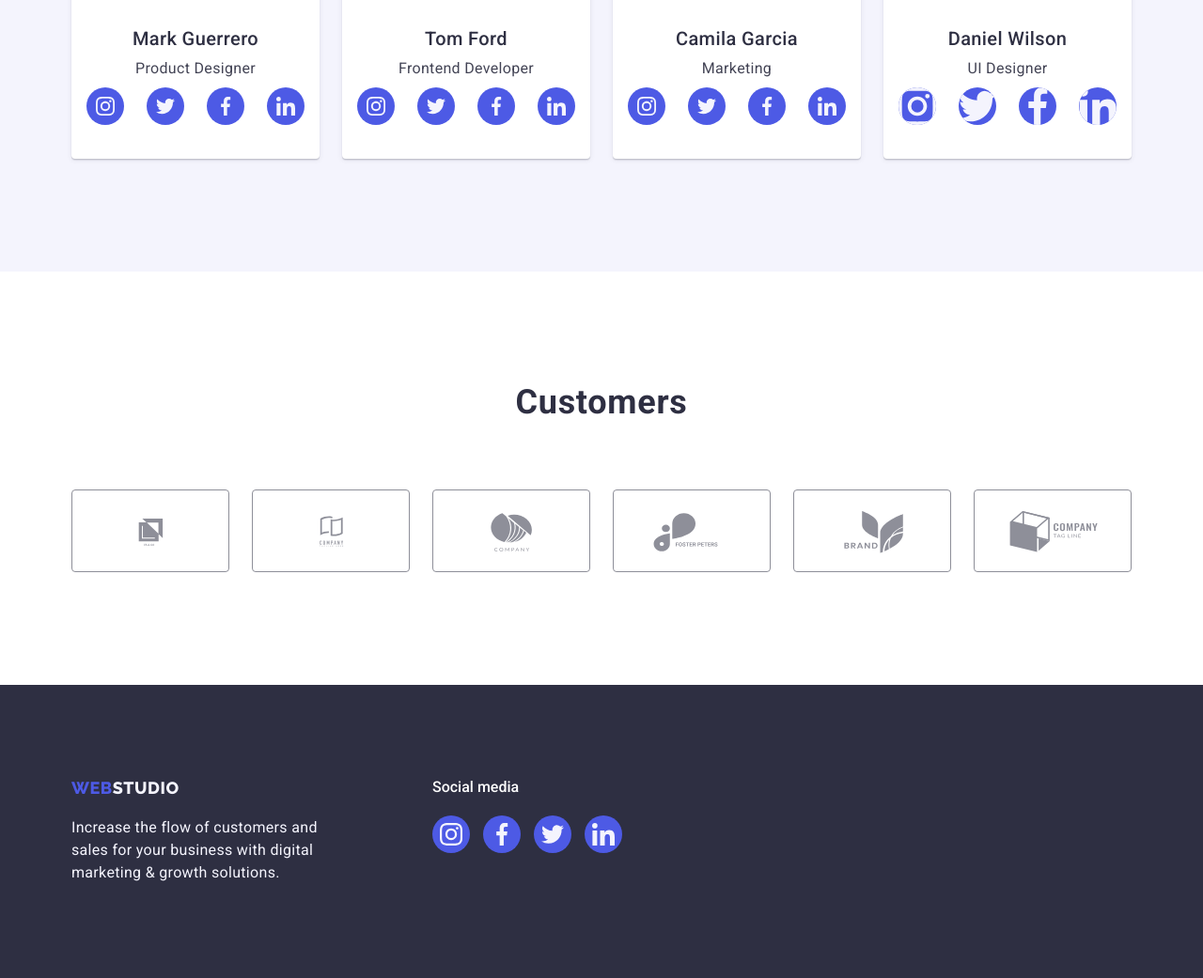
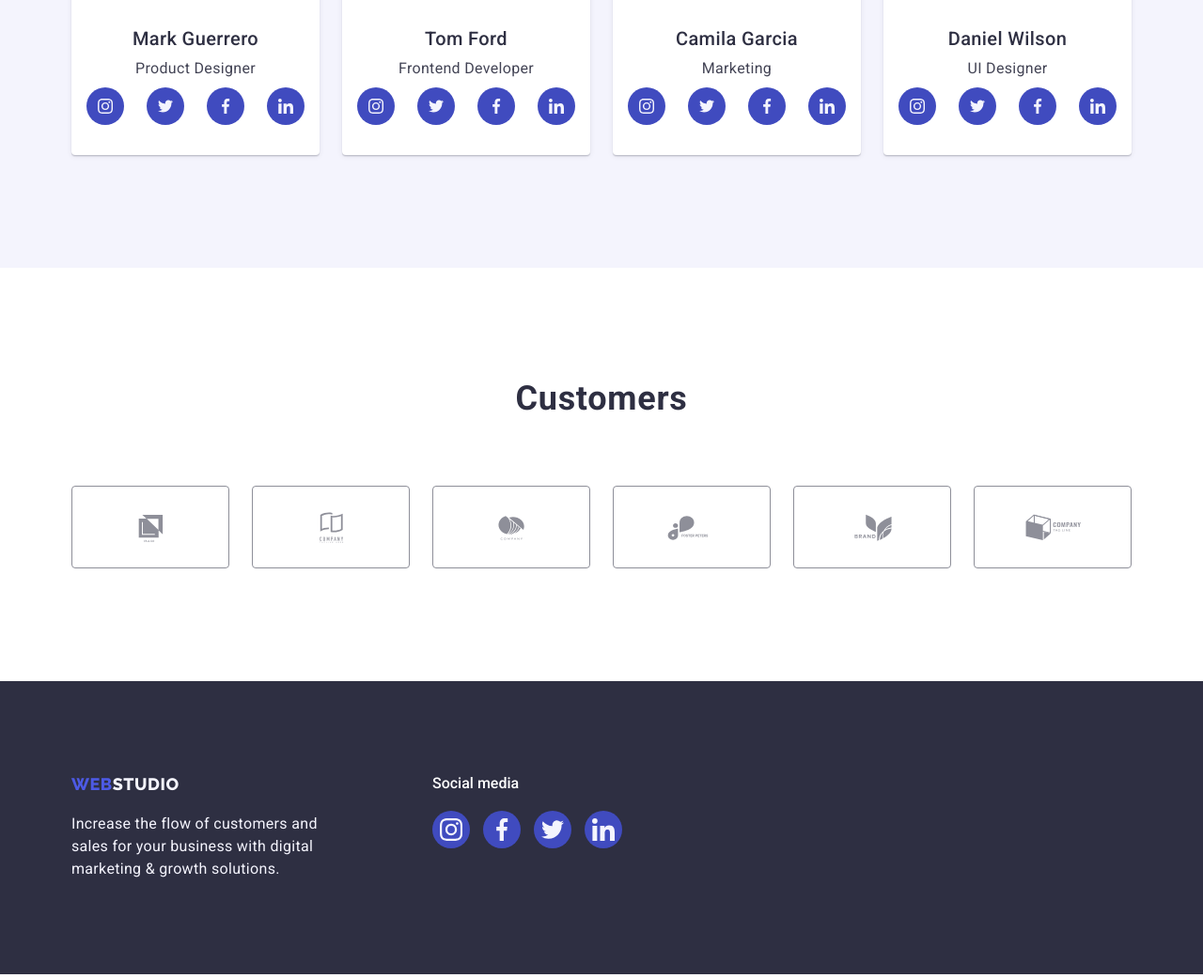
Before and after one commit to Paula-gaj/goit-markup-hw-04, a plain HTML site: page index.html in a window 1280 px wide. Shown: the part 2197-3238 px from the top of the page at 94% size. Drawn offline with nearby package versions, Linux system fonts and the light colour scheme.

Commit message:
feat: init hw 4

```diff
--- a/css/styles.css
+++ b/css/styles.css
@@ -311,15 +311,23 @@ a {
 }
 
 .icon-our-team {
-  background: var(--color-iris);
-  border-radius: 50%;
   fill: var(--color-cloud);
+  width: 16px;
+  height: 16px;
+}
+
+.our-team-link {
   width: 40px;
   height: 40px;
+  border-radius: 50%;
+  background: var(--color-ocean);
+  display: flex;
+  align-items: center;
+  justify-content: center;
 }
 
-.icon-our-team:hover,
-.icon-our-team:focus {
+.our-team-link:hover,
+.our-team-link:focus {
   background: var(--color-green);
   fill: var(--color-cloud);
   border-radius: 50%;
@@ -330,19 +338,24 @@ a {
   gap: 24px;
 }
 
-.customers-icons-list {
+.customers-icon {
+  width: 104px;
+  height: 56px;
+}
+
+.customers-icons-link {
   border: 1px solid var(--color-light-slate);
-  fill: var(--color-light-slate);
   border-radius: 4px;
-  cursor: pointer;
   width: 168px;
   height: 88px;
   display: flex;
+  align-items: center;
   justify-content: center;
-  align-items: center;
+  fill: var(--color-light-slate);
 }
 
-.customers-icons-list:hover {
+.customers-icons-link:focus,
+.customers-icons-link:hover {
   fill: var(--color-ocean);
   border: 1px solid var(--color-ocean);
 }
@@ -401,16 +414,25 @@ a {
 }
 
 .icon-social-footer {
-  background: var(--color-iris);
-  border-radius: 50%;
   fill: var(--color-cloud);
+  width: 24px;
+  height: 24px;
+}
+
+.footer-link {
   width: 40px;
   height: 40px;
+  border-radius: 50%;
+  background: var(--color-ocean);
+  display: flex;
+  align-items: center;
+  justify-content: center;
 }
-.icon-social-footer:hover {
+
+.footer-link:hover,
+.footer-link:focus {
   background: var(--color-green);
   border-radius: 50%;
-  cursor: pointer;
   fill: var(--color-cloud);
 }
 
--- a/index.html
+++ b/index.html
@@ -184,7 +184,8 @@
                     <a class="our-team-link" href="#" target="blank">
                       <svg
                         xmlns="http://www.w3.org/2000/svg"
-                        viewbox="0 0 50 100"
+                        width="14px"
+                        height="14px"
                         class="icon-our-team"
                       >
                         <use
@@ -196,7 +197,8 @@
                     <a class="our-team-link" href="#" target="blank">
                       <svg
                         xmlns="http://www.w3.org/2000/svg"
-                        viewbox="0 0 50 100"
+                        width="14px"
+                        height="14px"
                         class="icon-our-team"
                       >
                         <use href="./images/icons.svg#icon-twitter-1"></use>
@@ -207,7 +209,8 @@
                     <a class="our-team-link" href="#" target="blank">
                       <svg
                         xmlns="http://www.w3.org/2000/svg"
-                        viewbox="0 0 50 100"
+                        width="14px"
+                        height="14px"
                         class="icon-our-team"
                       >
                         <use
@@ -219,7 +222,8 @@
                     <a class="our-team-link" href="#" target="blank">
                       <svg
                         xmlns="http://www.w3.org/2000/svg"
-                        viewBox="0 0 50 100"
+                        width="14px"
+                        height="14px"
                         class="icon-our-team"
                       >
                         <use
@@ -245,7 +249,8 @@
                     <a class="our-team-link" href="#" target="blank">
                       <svg
                         xmlns="http://www.w3.org/2000/svg"
-                        viewbox="0 0 50 100"
+                        width="14px"
+                        height="14px"
                         class="icon-our-team"
                       >
                         <use
@@ -257,7 +262,8 @@
                     <a class="our-team-link" href="#" target="blank">
                       <svg
                         xmlns="http://www.w3.org/2000/svg"
-                        viewbox="0 0 50 100"
+                        width="14px"
+                        height="14px"
                         class="icon-our-team"
                       >
                         <use
@@ -269,7 +275,8 @@
                     <a class="our-team-link" href="#" target="blank">
                       <svg
                         xmlns="http://www.w3.org/2000/svg"
-                        viewbox="0 0 50 100"
+                        width="14px"
+                        height="14px"
                         class="icon-our-team"
                       >
                         <use
@@ -281,7 +288,8 @@
                     <a class="our-team-link" href="#" target="blank">
                       <svg
                         xmlns="http://www.w3.org/2000/svg"
-                        viewBox="0 0 50 100"
+                        width="14px"
+                        height="14px"
                         class="icon-our-team"
                       >
                         <use
@@ -307,7 +315,8 @@
                     <a class="our-team-link" href="#" target="blank">
                       <svg
                         xmlns="http://www.w3.org/2000/svg"
-                        viewbox="0 0 50 100"
+                        width="14px"
+                        height="14px"
                         class="icon-our-team"
                       >
                         <use
@@ -319,7 +328,8 @@
                     <a class="our-team-link" href="#" target="blank">
                       <svg
                         xmlns="http://www.w3.org/2000/svg"
-                        viewbox="0 0 50 100"
+                        width="14px"
+                        height="14px"
                         class="icon-our-team"
                       >
                         <use
@@ -332,7 +342,8 @@
                       <svg
                         xmlns="http://www.w3.org/2000/svg"
                         class="icon-our-team"
-                        viewbox="0 0 50 100"
+                        width="14px"
+                        height="14px"
                       >
                         <use
                           href="./images/icons.svg#icon-facebook-1"
@@ -343,7 +354,8 @@
                     <a class="our-team-link" href="#" target="blank">
                       <svg
                         xmlns="http://www.w3.org/2000/svg"
-                        viewBox="0 0 50 100"
+                        width="14px"
+                        height="14px"
                         class="icon-our-team"
                       >
                         <use
@@ -369,8 +381,6 @@
                     <a class="our-team-link" href="#" target="blank">
                       <svg
                         xmlns="http://www.w3.org/2000/svg"
-                        width="14px"
-                        height="14px"
                         class="icon-our-team"
                       >
                         <use
@@ -428,7 +438,7 @@
           <h2 class="header-secondary">Customers</h2>
           <ul class="icons-customers">
             <li>
-              <a class="customers-icons-list" href="#" target="blank">
+              <a class="customers-icons-link" href="#" target="blank">
                 <svg
                   class="customers-icon"
                   xmlns="http://www.w3.org/2000/svg"
@@ -439,7 +449,7 @@
               ></a>
             </li>
             <li>
-              <a class="customers-icons-list" href="#" target="blank">
+              <a class="customers-icons-link" href="#" target="blank">
                 <svg
                   class="customers-icon"
                   xmlns="http://www.w3.org/2000/svg"
@@ -450,45 +460,45 @@
               ></a>
             </li>
             <li>
-              <a class="customers-icons-list" href="#" target="blank">
+              <a class="customers-icons-link" href="#" target="blank">
                 <svg
                   class="customers-icon"
                   xmlns="http://www.w3.org/2000/svg"
-                  width="168px"
-                  height="88px"
+                  width="104px"
+                  height="56px"
                 >
                   <use href="./images/icons.svg#icon-Client-3"></use></svg
               ></a>
             </li>
             <li>
-              <a class="customers-icons-list" href="#" target="blank">
+              <a class="customers-icons-link" href="#" target="blank">
                 <svg
                   class="customers-icon"
                   xmlns="http://www.w3.org/2000/svg"
-                  width="168px"
-                  height="88px"
+                  width="104px"
+                  height="56px"
                 >
                   <use href="./images/icons.svg#icon-Client-4"></use></svg
               ></a>
             </li>
             <li>
-              <a class="customers-icons-list" href="#" target="blank">
+              <a class="customers-icons-link" href="#" target="blank">
                 <svg
                   class="customers-icon"
                   xmlns="http://www.w3.org/2000/svg"
-                  width="168px"
-                  height="88px"
+                  width="104px"
+                  height="56px"
                 >
                   <use href="./images/icons.svg#icon-Client-5"></use></svg
               ></a>
             </li>
             <li>
-              <a class="customers-icons-list" href="#" target="blank">
+              <a class="customers-icons-link" href="#" target="blank">
                 <svg
                   class="customers-icon"
                   xmlns="http://www.w3.org/2000/svg"
-                  width="168px"
-                  height="88px"
+                  width="104px"
+                  height="56px"
                 >
                   <use href="./images/icons.svg#icon-Client-6"></use></svg
               ></a>
@@ -512,40 +522,48 @@
           <h4 class="header-footer">Social media</h4>
           <ul class="footer-list">
             <li class="list-footer-item">
+              <a class="footer-link" href="#">
                 <svg
                   xmlns="http://www.w3.org/2000/svg"
-                viewbox="0 0 60 100"
+                  width="24px"
+                  height="24px"
                   class="icon-social-footer"
                 >
-                <use href="./images/icons.svg#icon-instagram-2"></use>
-              </svg>
+                  <use href="./images/icons.svg#icon-instagram-2"></use></svg
+              ></a>
             </li>
             <li class="list-footer-item">
+              <a class="footer-link" href="#">
                 <svg
                   xmlns="http://www.w3.org/2000/svg"
-                viewbox="0 0 60 100"
+                  width="24px"
+                  height="24px"
                   class="icon-social-footer"
                 >
-                <use href="./images/icons.svg#icon-facebook-1"></use>
-              </svg>
+                  <use href="./images/icons.svg#icon-facebook-1"></use></svg
+              ></a>
             </li>
             <li class="list-footer-item">
+              <a class="footer-link" href="#">
                 <svg
                   xmlns="http://www.w3.org/2000/svg"
-                viewbox="0 0 60 100"
+                  width="24px"
+                  height="24px"
                   class="icon-social-footer"
                 >
-                <use href="./images/icons.svg#icon-twitter-1"></use>
-              </svg>
+                  <use href="./images/icons.svg#icon-twitter-1"></use></svg
+              ></a>
             </li>
             <li class="list-footer-item">
+              <a class="footer-link" href="#">
                 <svg
                   xmlns="http://www.w3.org/2000/svg"
-                viewbox="0 0 60 100"
+                  width="24px"
+                  height="24px"
                   class="icon-social-footer"
                 >
-                <use href="./images/icons.svg#icon-linkedin-1"></use>
-              </svg>
+                  <use href="./images/icons.svg#icon-linkedin-1"></use></svg
+              ></a>
             </li>
           </ul>
         </div>
```
Also changed, not shown: portfolio.html (+20 -12 lines). Lines whose indentation alone changed are shown as unchanged.
